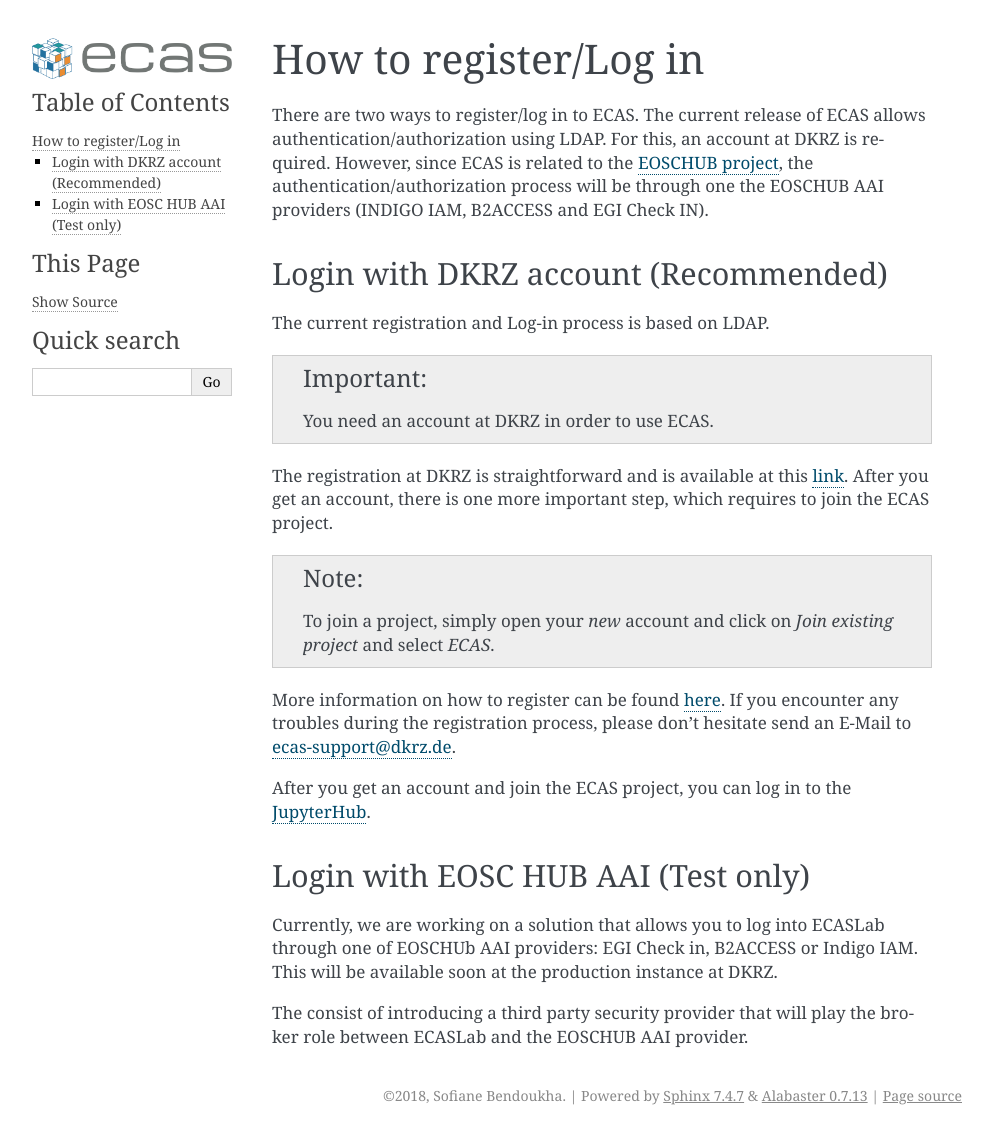
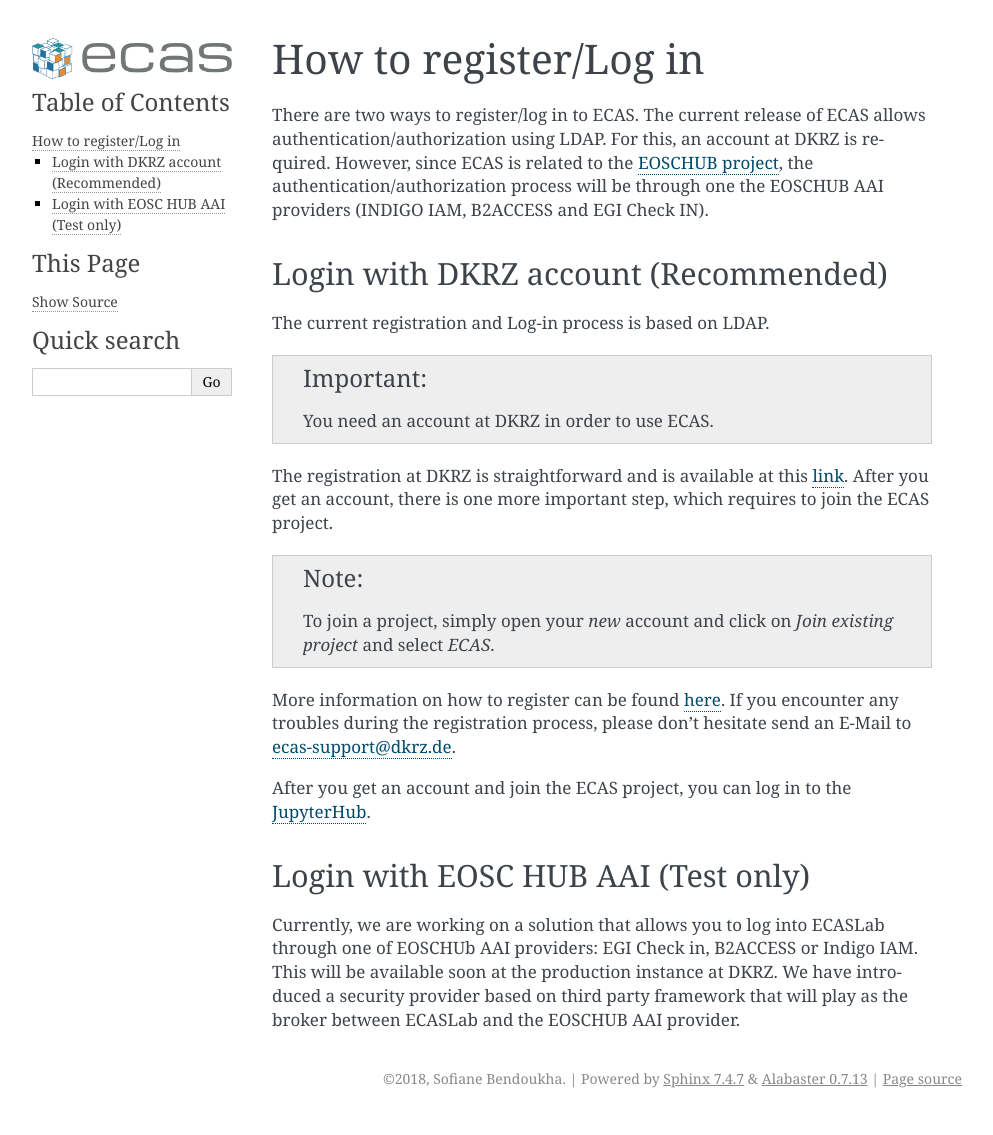
Before and after one commit to statiksof/ee-docs, a Sphinx documentation site: the page built from source/registration.rst, in a window 1280 px wide. Shown: the whole page, without its empty margins (148-1141 px from the left). Built offline with Sphinx 7.4.7, drawn with Linux system fonts in a browser that asks for light colours.

Commit message:
Update registration.rst

```diff
--- a/source/registration.rst
+++ b/source/registration.rst
@@ -36,6 +36,4 @@
 Login with EOSC HUB AAI (Test only)
 -----------------------------------
 
-Currently, we are working on a solution that allows you to log into ECASLab through one of EOSCHUb AAI providers: EGI Check in, B2ACCESS or Indigo IAM. This will be available soon at the production instance at DKRZ.
-
-The consist of introducing a third party security provider that will play the broker role between ECASLab and the EOSCHUB AAI provider.
+Currently, we are working on a solution that allows you to log into ECASLab through one of EOSCHUb AAI providers: EGI Check in, B2ACCESS or Indigo IAM. This will be available soon at the production instance at DKRZ. We have introduced a security provider based on third party framework that will play as the broker between ECASLab and the EOSCHUB AAI provider.
```
